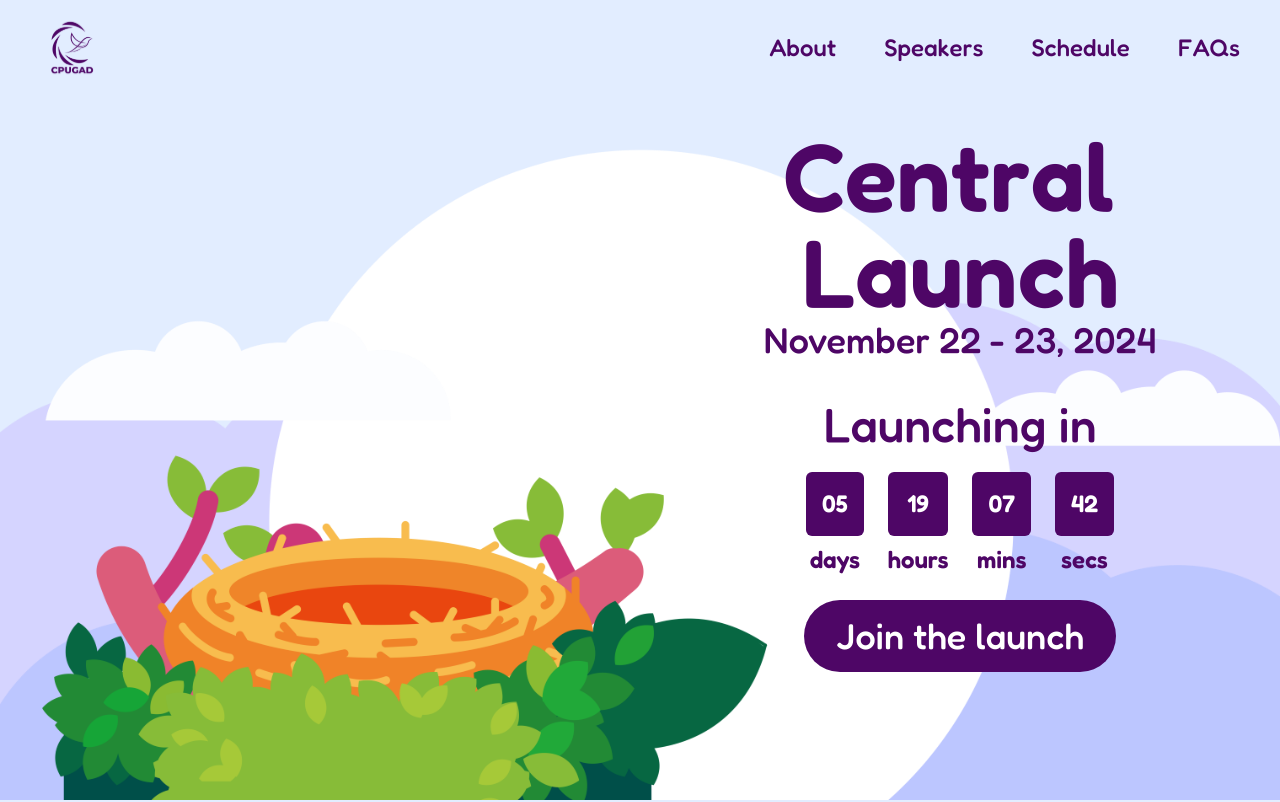
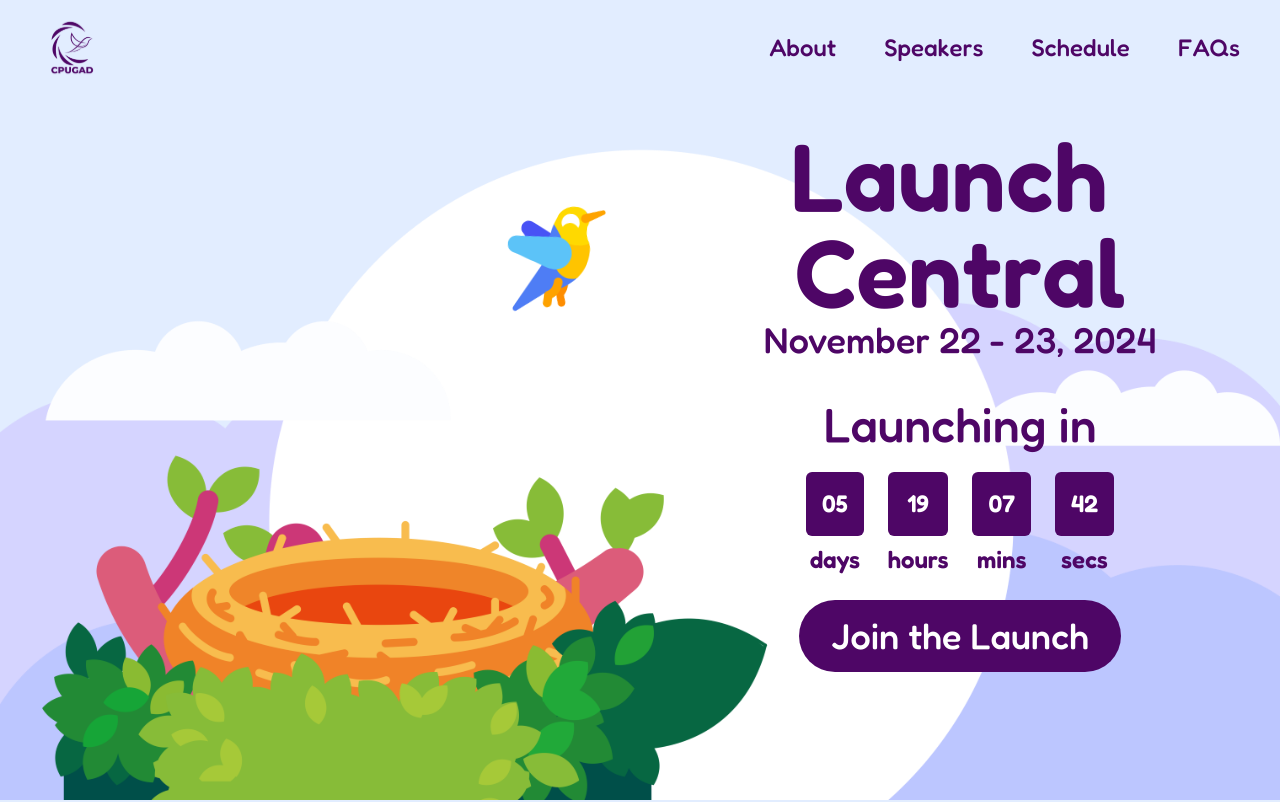
Before and after one commit to JoseArron/central-launch, a Next.js app: page / in a window 1280 px wide. Shown: the top 802 px of the page. Built offline with nearby package versions, Linux system fonts and the light colour scheme.

Commit message:
[Add] Add bird animation

```diff
--- a/src/components/layout/Footer.tsx
+++ b/src/components/layout/Footer.tsx
@@ -63,7 +63,7 @@ const Footer = () => {
         className={`absolute inset-x-0 bottom-0 w-full aspect-[1519/1080] bg-[url('/assets/footer-nest.png')] bg-cover bg-no-repeat`}
       ></motion.div>
       <WavyText
-        text="Made with ❤︎ by the Central Launch Team"
+        text="Made with ❤︎ by the Launch Central Team"
         className="bg-foreground rounded-full px-4 py-2 absolute text-white text-base md:text-xl lg:text-2xl z-20 bottom-8 left-1/2 -translate-x-1/2 text-nowrap"
       />
     </footer>
--- a/src/components/sections/Landing.tsx
+++ b/src/components/sections/Landing.tsx
@@ -24,7 +24,10 @@ export default function Landing() {
   const textY = useTransform(scrollYProgress, [0, 1], ["0%", "150%"]);
 
   return (
-    <div ref={ref} className="flex w-full h-screen py-8">
+    <div
+      ref={ref}
+      className="flex w-full h-screen py-8 relative overflow-hidden"
+    >
       <div className="flex-grow-0 flex-1 md:flex md:flex-auto">
         <motion.div
           className="absolute inset-0 -z-50 bg-[url('/assets/mountain-2.png')] bg-bottom bg-contain bg-no-repeat sm:bg-cover"
@@ -58,14 +61,30 @@ export default function Landing() {
           className="absolute inset-0 -z-10 bg-[url('/assets/leaves.png')] bg-bottom bg-contain bg-no-repeat sm:bg-cover"
           style={{ y: leavesY }}
         />
+        <motion.div
+          className="absolute inset-0 -z-10 bg-[url('/assets/bird.png')] bg-bottom bg-contain bg-no-repeat sm:bg-cover"
+          initial={{ x: 0, y: 0, rotate: 0 }}
+          animate={{
+            x: [0, 50, -30, 20, 0],
+            y: [0, -20, -10, -30, 0],
+            rotate: [0, 10, -15, 20, 0],
+          }}
+          transition={{
+            duration: 6,
+            ease: "easeInOut",
+            repeat: Infinity,
+            repeatType: "loop",
+          }}
+        />
       </div>
       <motion.div
+        animate={{ y: 10 }}
         className="flex flex-1 flex-col text-center items-center justify-center gap-10"
         style={{ y: textY }}
       >
         <div>
           <WavyText
-            text={"Central Launch"}
+            text={"Launch Central"}
             className="text-7xl lg:text-8xl px-4 font-semibold"
           />
           <h2 className="text-2xl md:text-3xl lg:text-4xl">
@@ -79,7 +98,7 @@ export default function Landing() {
           />
           <Countdown endTime={new Date("2024-11-22").getTime()} />
           <Button
-            text="Join the launch"
+            text="Join the Launch"
             link="https://forms.gle/jcsVNcpWT7zfSgMB8"
           />
         </div>
```
Also changed, not shown: public/assets/bird.png (added).
